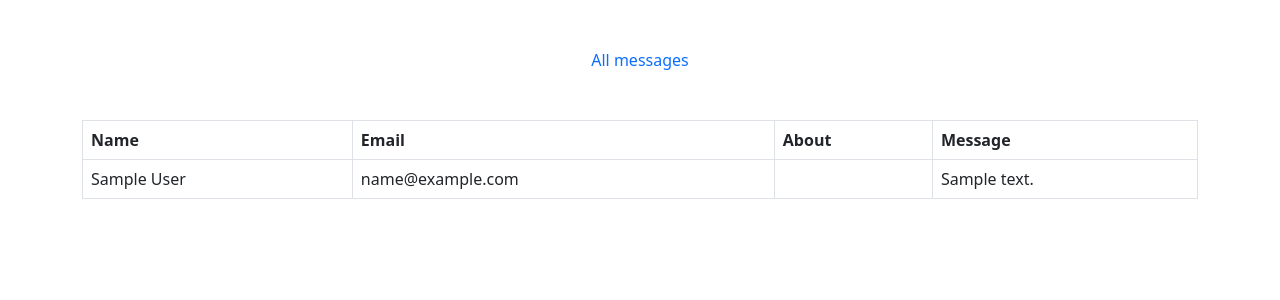
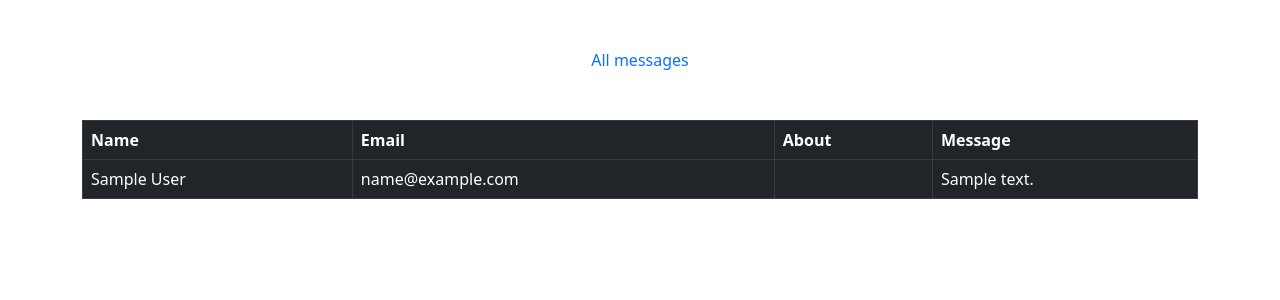
Before and after one commit to DavidOlukunle/contact-form, a PHP site: the page made by Admin/view all message.php in a window 1280 px wide. Shown: the top 300 px of the page. Run offline with PHP 8.4, Linux system fonts and the light colour scheme; tables that the repository leaves empty or names only in its code hold one stand-in row (values such as "Sample post"); data that the repository does not hold is empty.

Commit message:
deployment

```diff
--- a/Admin/view all message.php
+++ b/Admin/view all message.php
@@ -16,7 +16,7 @@ $conn=mysqli_connect('localhost','David','password','contactForm');
 		<div class="mt-5 text-center text-primary  ">All messages</div>
 
 <div class="container pt-5">
-	<table class="table table-condensed table-hover table-bordered">
+	<table class="table table-condensed table-dark table-hover table-bordered">
 		<tbody>
 		<tr>
 		<th>Name</th>
```
